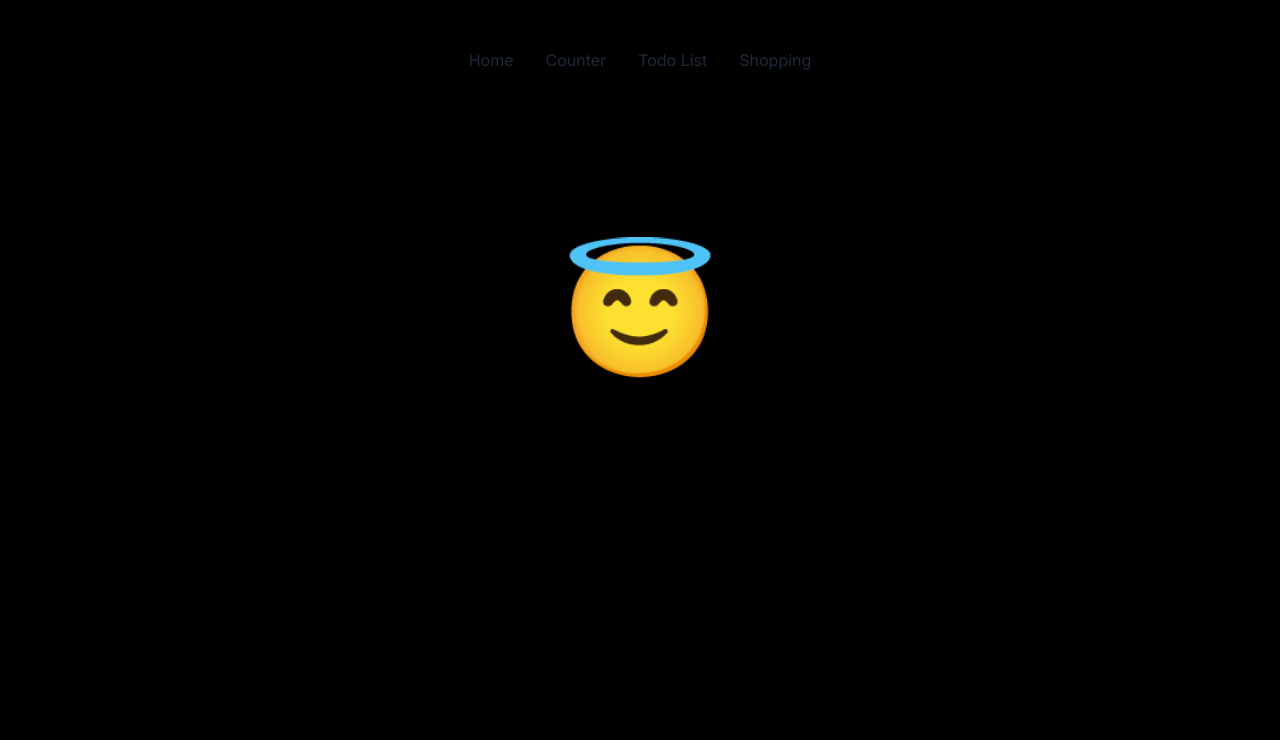
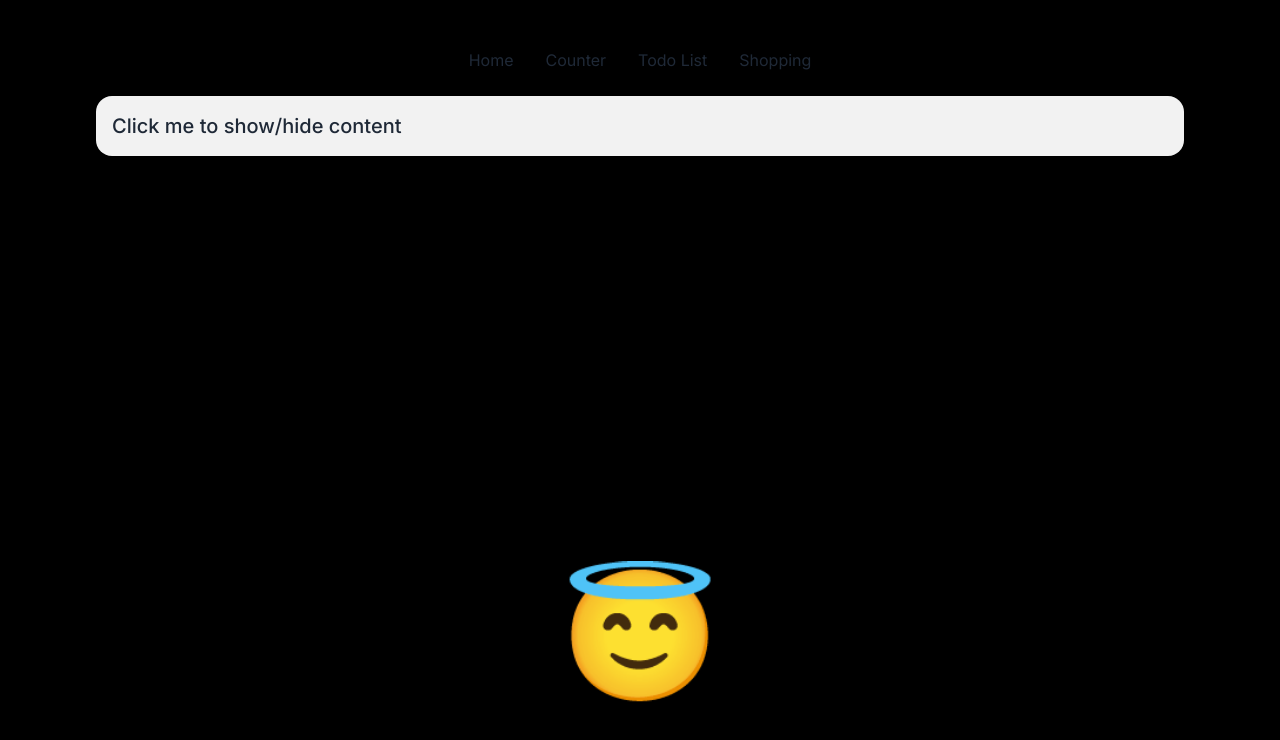
Before and after one commit to Saedddd/ThreeProjectsRTK, a Next.js app: page / in a window 1280 px wide. Shown: the top 740 px of the page. Built offline with nearby package versions, Linux system fonts and the light colour scheme.

Commit message:
Add Collapse with checkbox

```diff
--- a/src/app/page.tsx
+++ b/src/app/page.tsx
@@ -3,13 +3,31 @@ import Image from "next/image";
 export default function Home() {
   return (
     <main className="flex bg-black min-h-screen flex-col items-center justify-between p-24">
-        <label className="swap swap-flip mt-[150px] text-9xl">
+        <div className="collapse bg-base-200">
+            <input type="checkbox" />
+            <div className="collapse-title text-xl font-medium">
+              Click me to show/hide content
+            </div>
+            <div className="collapse-content">
+              <p>hello</p>
+            </div>
+        </div>
+
+
+        <div className="">
+        <label className="swap swap-flip  text-9xl">
 
           <input type="checkbox" />
 
           <div className="swap-on">😈</div>
           <div className="swap-off">😇</div>
+
+
         </label>
+
+        </div>
+
+
     </main>
   );
 }
--- a/src/entities/TodoTask/index.ts
+++ b/src/entities/TodoTask/index.ts
@@ -0,0 +1,2 @@
+import TodoTask from "./ui/TodoTask";
+export default TodoTask
--- a/src/features/counterSlice/index.ts
+++ b/src/features/counterSlice/index.ts
@@ -1,2 +1,2 @@
-import { counterSlice } from "./counterSlice/ui/counterSlice";
+import { counterSlice } from "./ui/counterSlice";
 export default counterSlice
```
